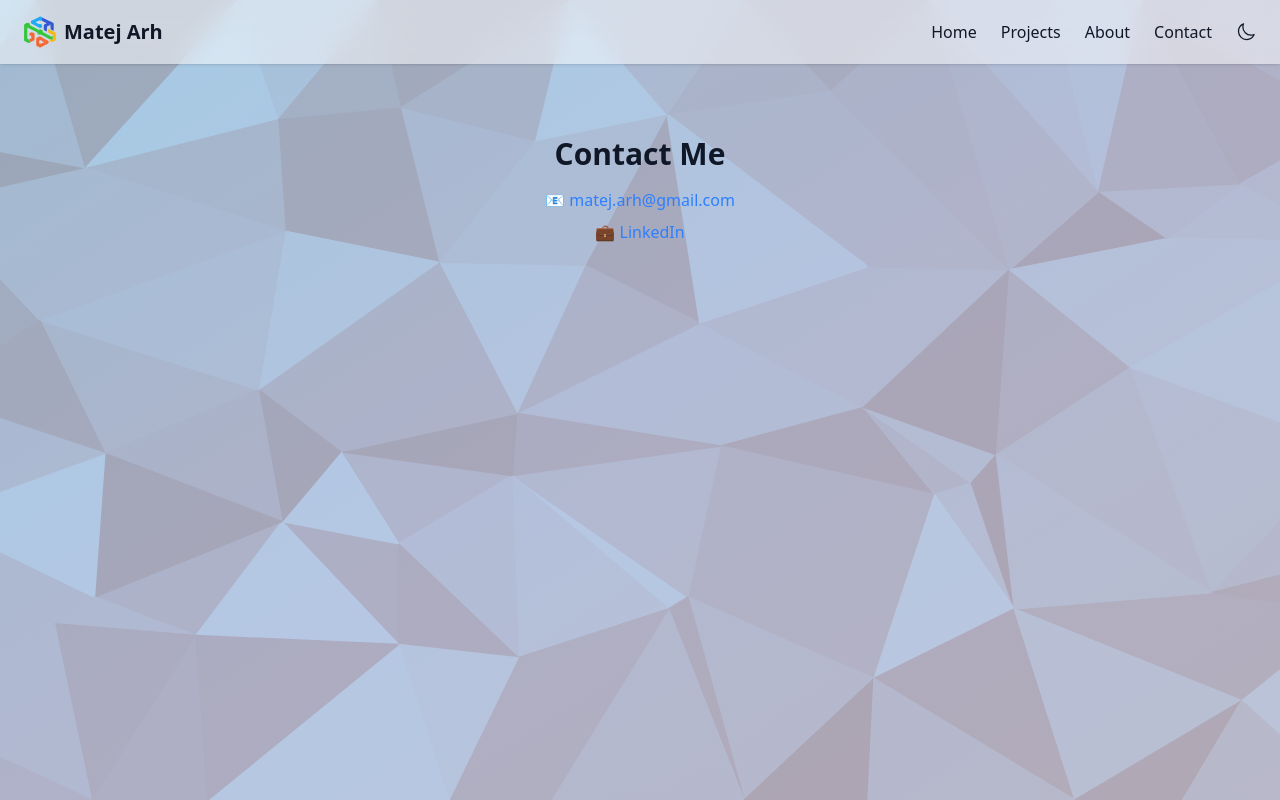
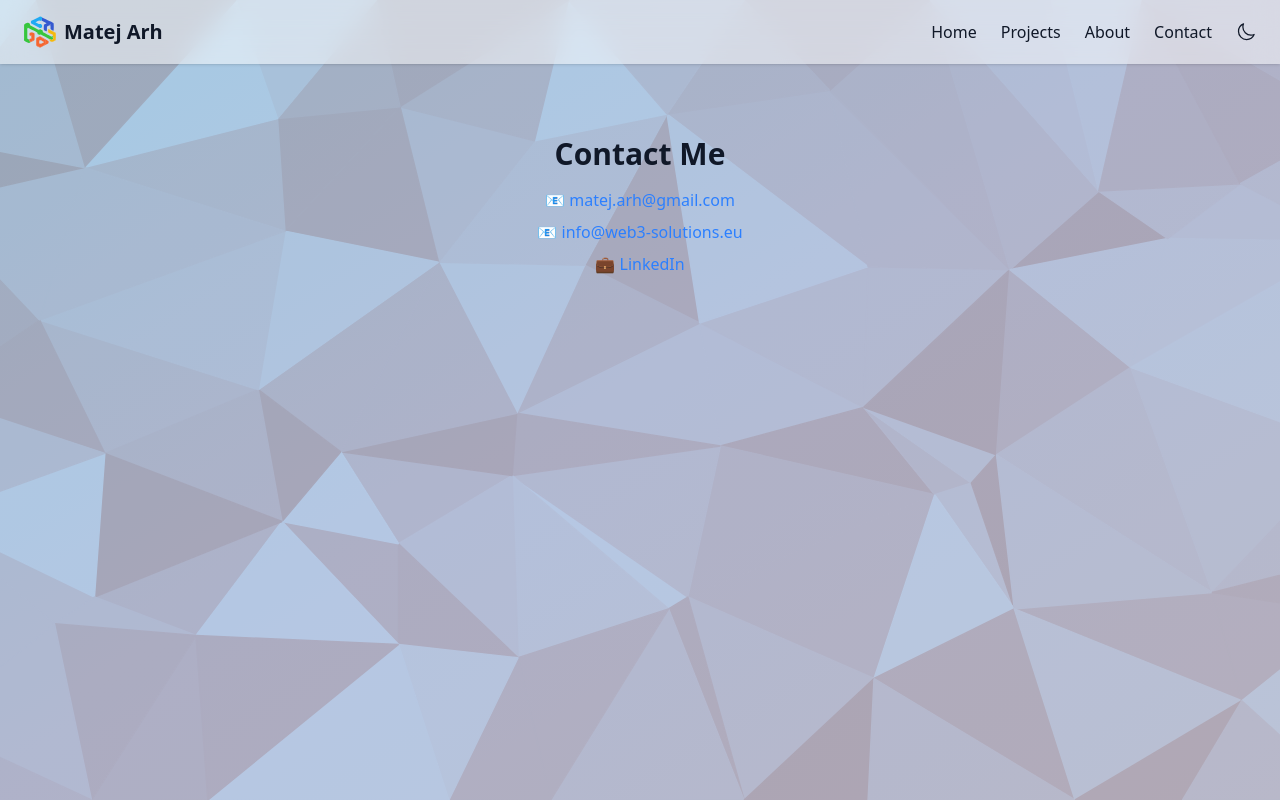
Before and after one commit to matejarh/portfolio, a Vue app: page /#/contact in a window 1280 px wide. Built offline with nearby package versions, Linux system fonts and the light colour scheme.

Commit message:
add contact email info@web3-solutions.eu

```diff
--- a/src/pages/Contact.vue
+++ b/src/pages/Contact.vue
@@ -2,6 +2,7 @@
   <section class="p-8 max-w-xl mx-auto text-center">
     <h2 class="text-3xl font-bold mb-4" data-aos="fade-up">Contact Me</h2>
     <p class="mb-2" data-aos="fade-up" data-aos-delay="200">📧 <a class="text-blue-500 hover:underline" href="mailto:matej.arh@gmail.com">matej.arh@gmail.com</a></p>
-    <p  data-aos="fade-up" data-aos-delay="400">💼 <a class="text-blue-500 hover:underline" href="https://www.linkedin.com/in/matej-arh-48902026/" target="_blank">LinkedIn</a></p>
+    <p class="mb-2" data-aos="fade-up" data-aos-delay="400">📧 <a class="text-blue-500 hover:underline" href="mailto:info@web3-solutions.eu">info@web3-solutions.eu</a></p>
+    <p  data-aos="fade-up" data-aos-delay="600">💼 <a class="text-blue-500 hover:underline" href="https://www.linkedin.com/in/matej-arh-48902026/" target="_blank">LinkedIn</a></p>
   </section>
 </template>
```
